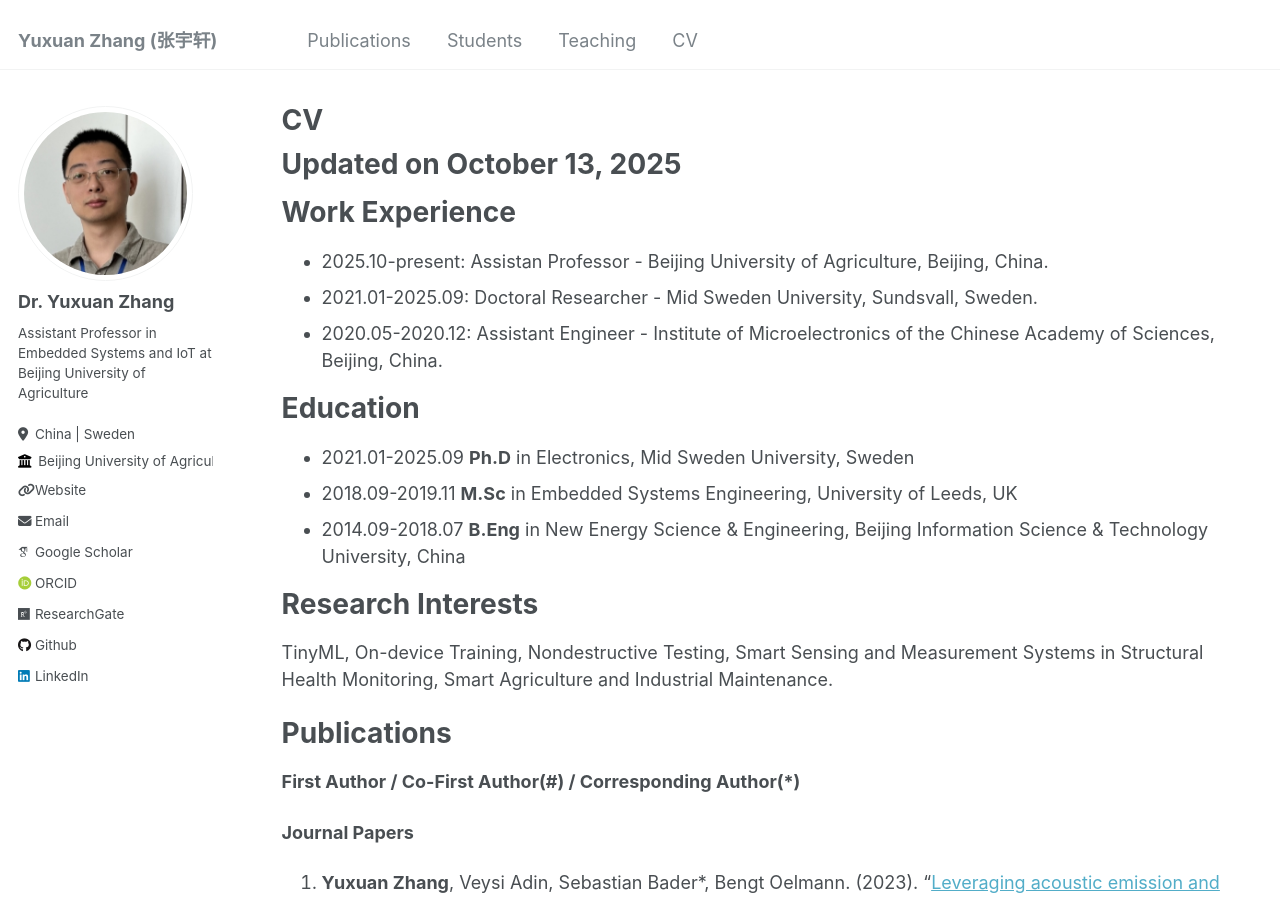
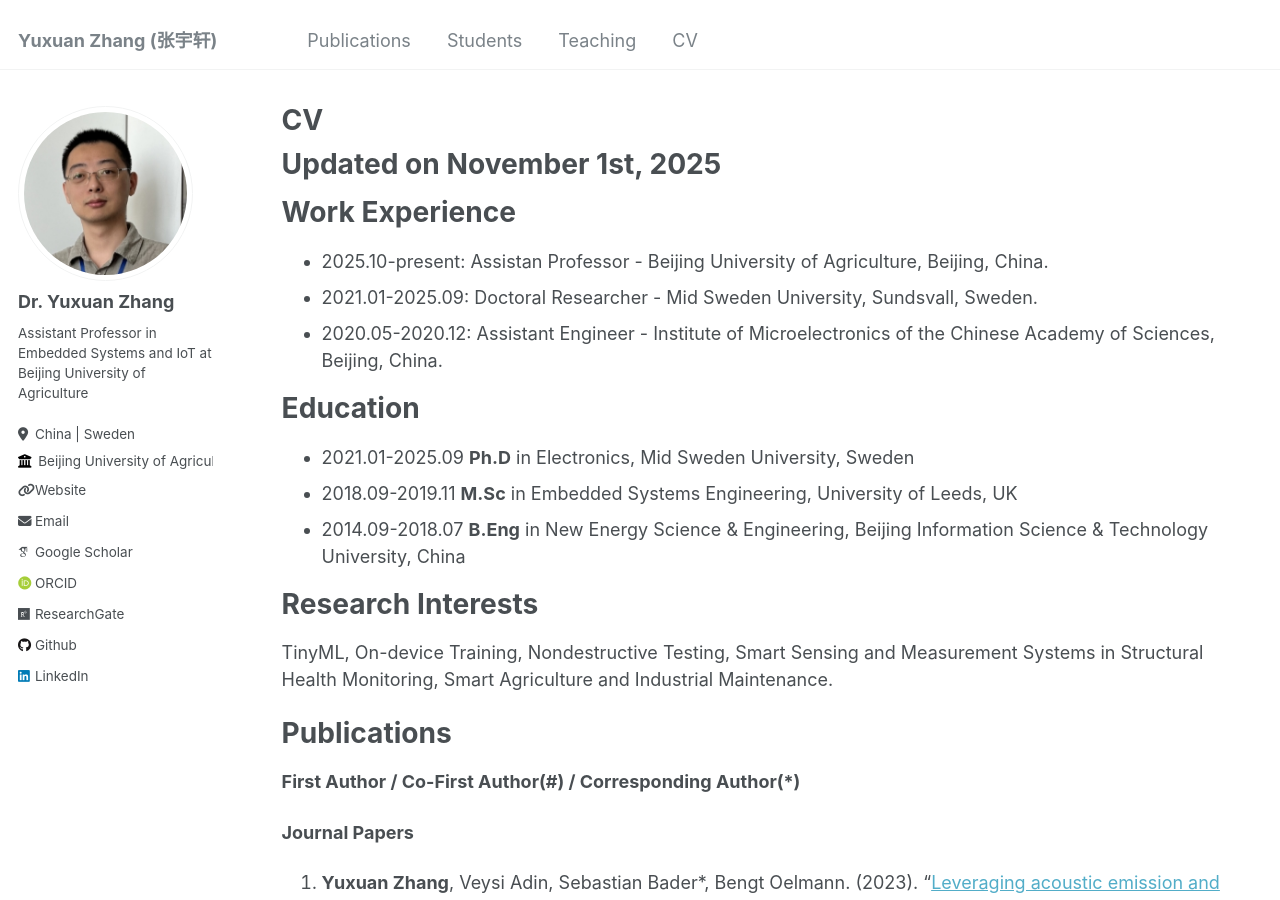
Before and after one commit to YuxuanZhang-96/YuxuanZhang-96.github.io, a Jekyll site: the page built from _pages/cv.md, in a window 1280 px wide and 900 px high. Built offline with Jekyll 4.4.1, drawn with Linux system fonts in a browser that asks for light colours; some web fonts are replaced.

Commit message:
Update cv.md

```diff
--- a/_pages/cv.md
+++ b/_pages/cv.md
@@ -9,7 +9,7 @@ redirect_from:
 
 {% include base_path %}
 
-Updated on October 13, 2025
+Updated on November 1st, 2025
 ======
 
 Work Experience
```
